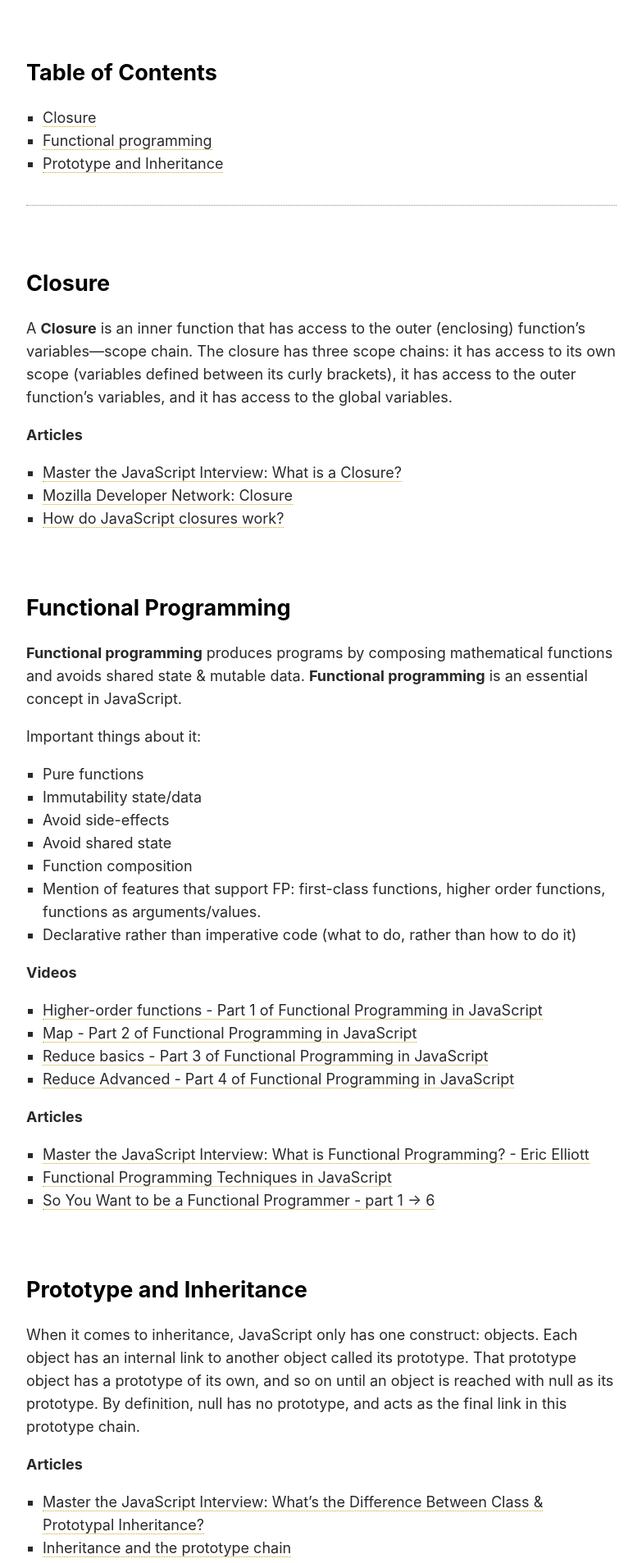
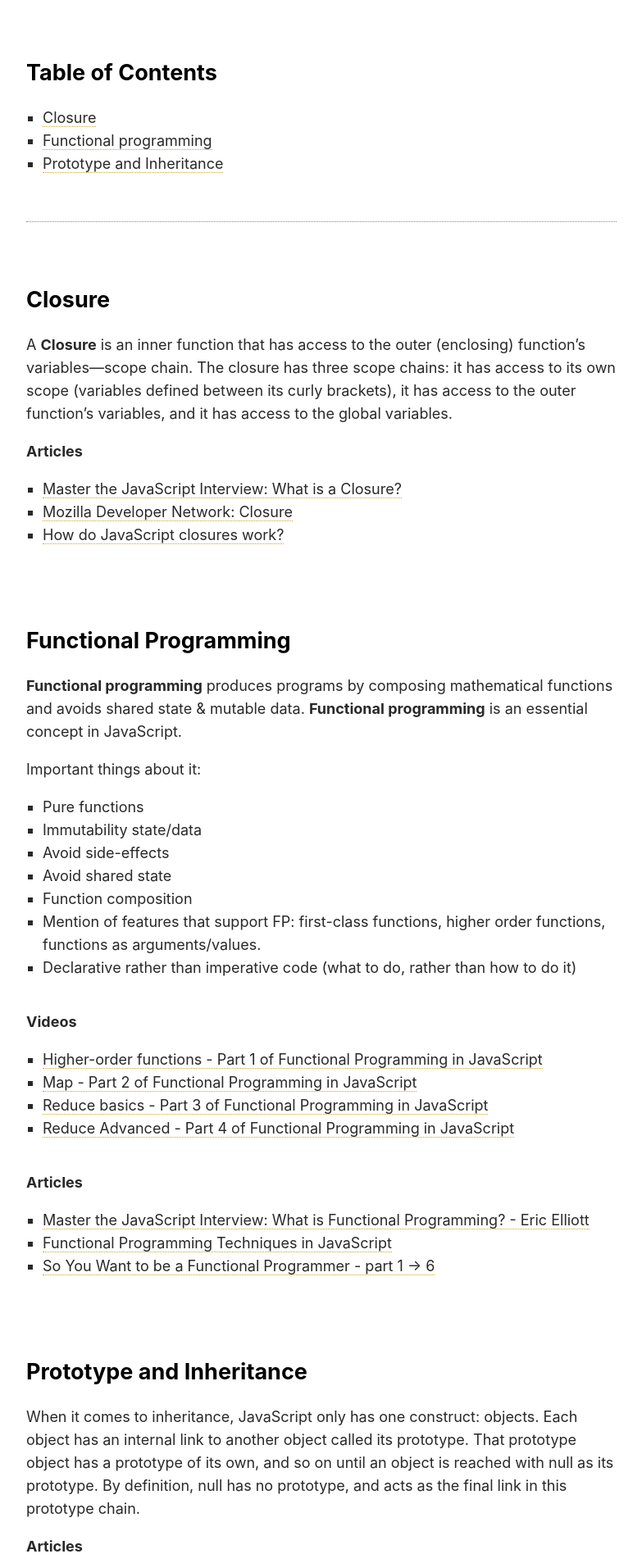
Before and after one commit to mikunpham/mikunpham.github.io, a Jekyll site: the page built from _posts/2017-02-10-js-notebook.md, in a window 1280 px wide. Shown: the part 431-2338 px from the top of the page at 82% size, without its empty margins (248-1031 px from the left). Built offline with Jekyll 4.4.1, drawn with Linux system fonts in a browser that asks for light colours.

Commit message:
fix design

```diff
--- a/assets/css/main.css
+++ b/assets/css/main.css
@@ -195,6 +195,7 @@ main {
 
 .article ul {
 	padding-left: 20px;
+	padding-bottom: 20px;
 }
 
 .article h2 {
```
Also changed, not shown: assets/css/site.min.css.
